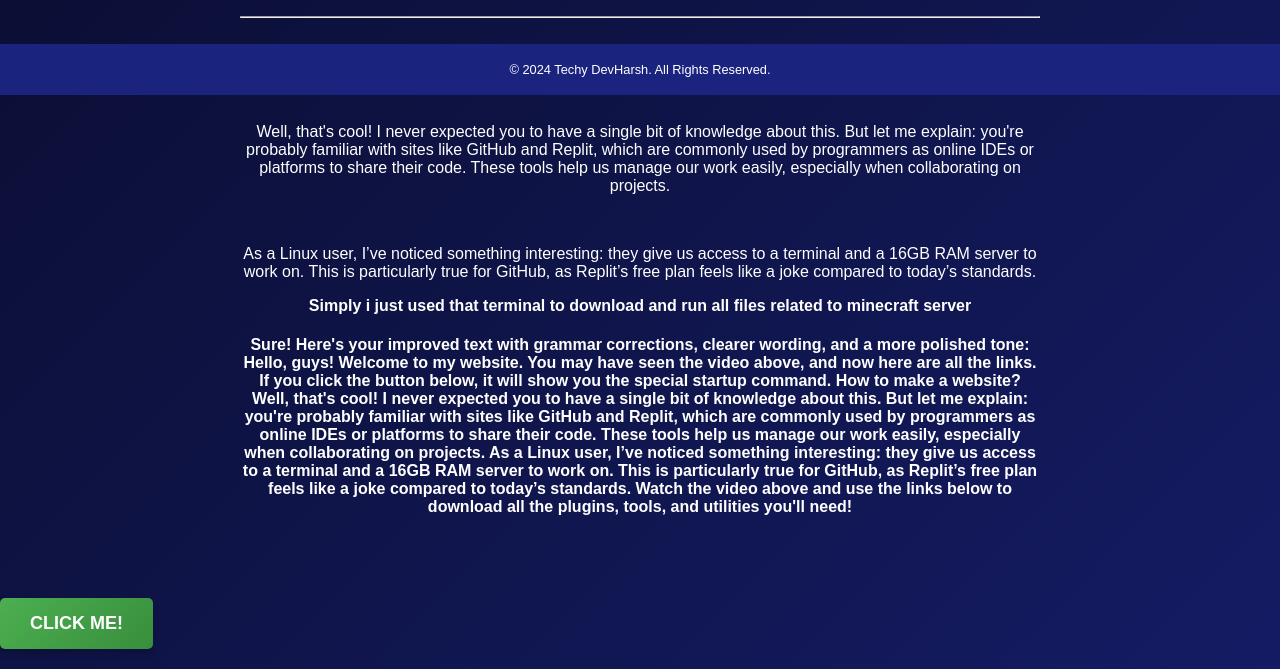
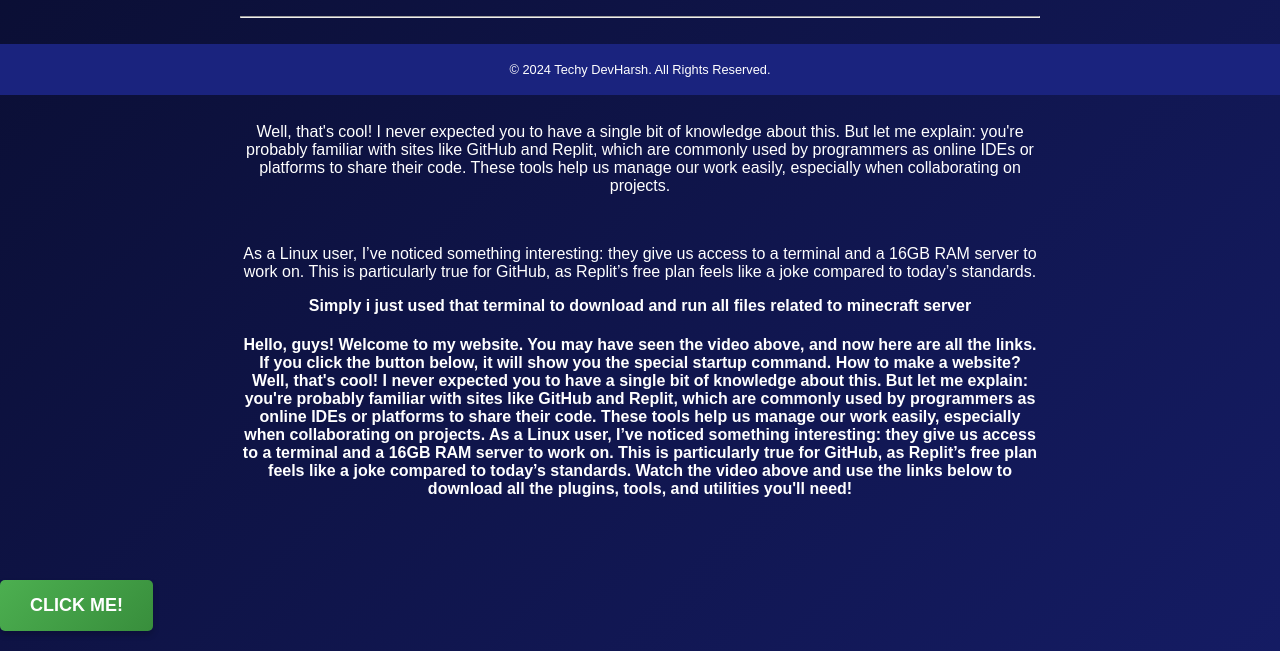
Before and after one commit to DevHarsh001/YouTube-Website, a plain HTML site: page index.html in a window 1280 px wide. Shown: the part 705-1374 px from the top of the page. Drawn offline with Linux system fonts and the light colour scheme.

```diff
--- a/index.html
+++ b/index.html
@@ -37,7 +37,6 @@
     <p>As a Linux user, I’ve noticed something interesting: they give us access to a terminal and a 16GB RAM server to work on. This is particularly true for GitHub, as Replit’s free plan feels like a joke compared to today’s standards.</p>
     <p><b>Simply i just used that terminal to download and run all files related to minecraft server</b></p>
     <h4><b>
-      Sure! Here's your improved text with grammar corrections, clearer wording, and a more polished tone:
 
       Hello, guys! Welcome to my website.
 
```
